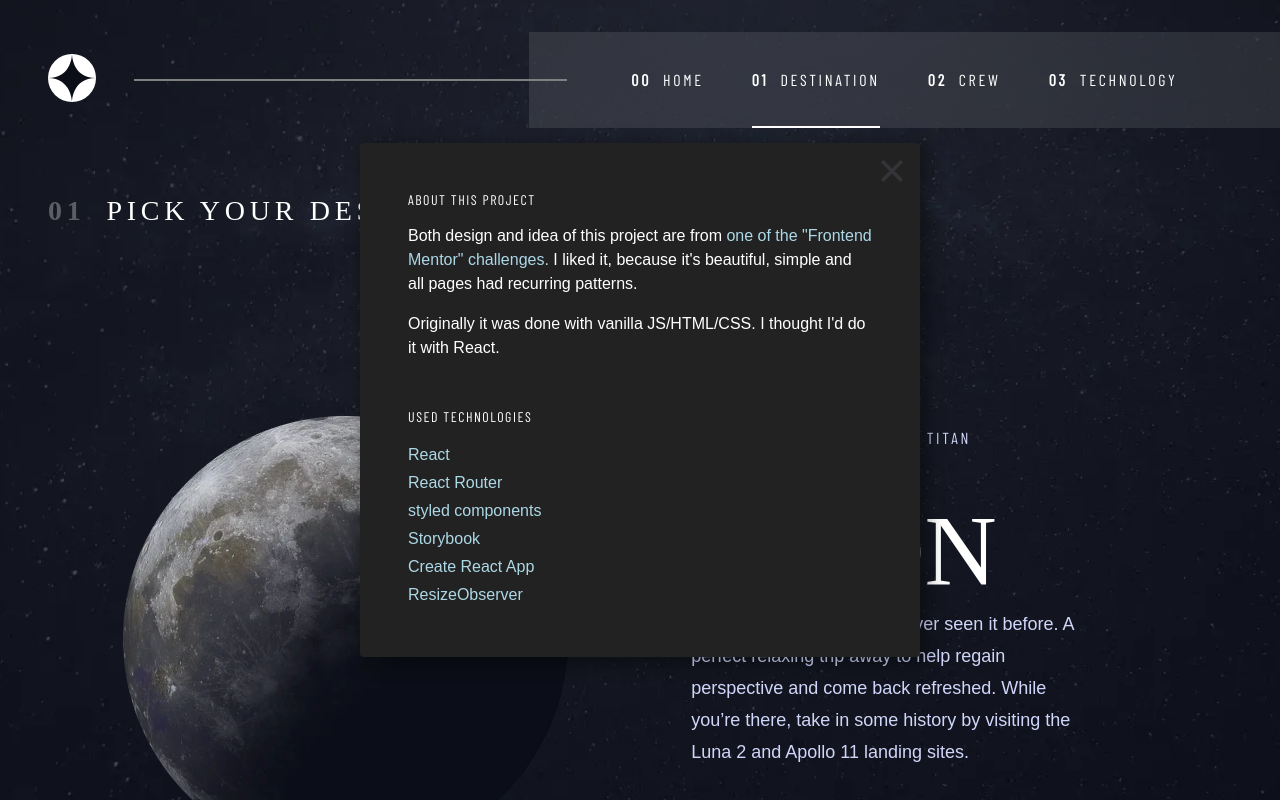
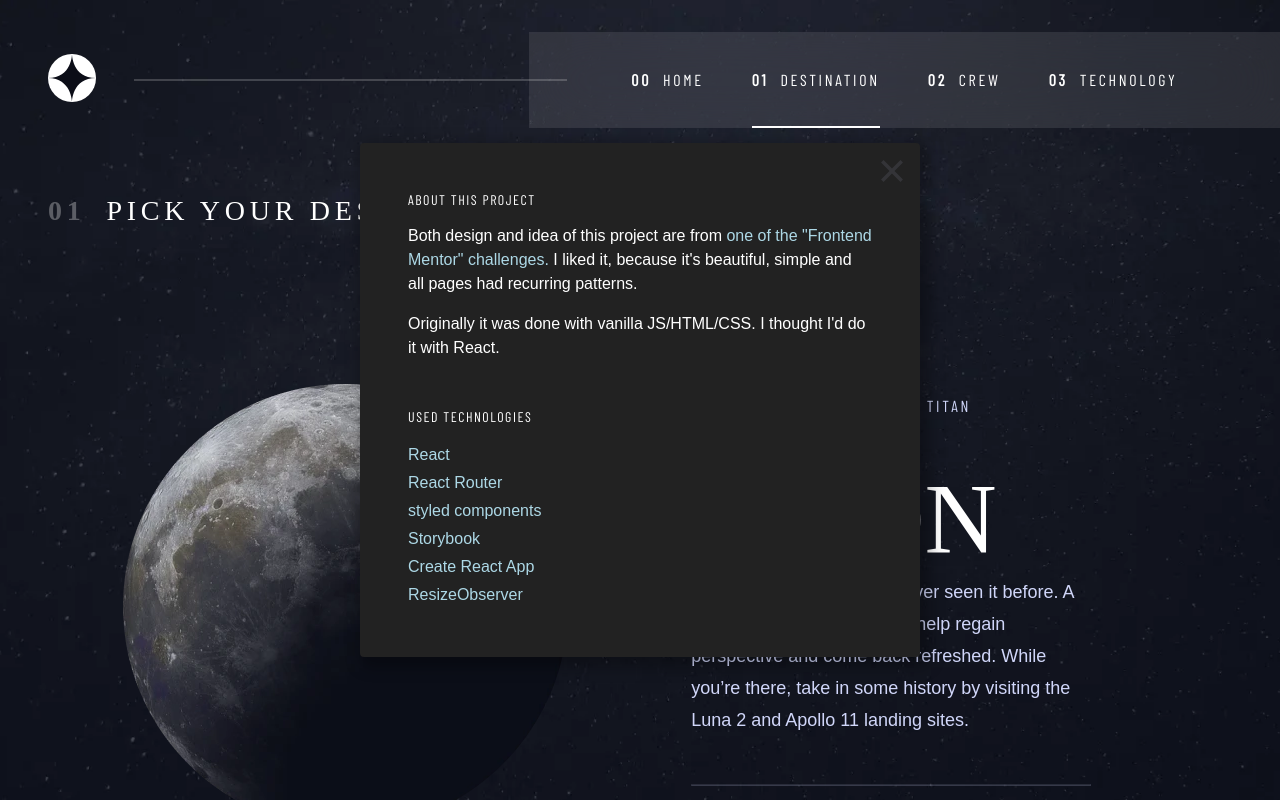
Before and after one commit to dmitri987/demo-space-travel, a React (Create React App) app: page /destination in a window 1280 px wide. Shown: the top 800 px of the page. Built offline with nearby package versions, Linux system fonts and the light colour scheme; a web font is replaced by a local one.

Commit message:
realign main content on all pages

```diff
--- a/src/components/Destination/DestinationPage.js
+++ b/src/components/Destination/DestinationPage.js
@@ -28,7 +28,7 @@ const Content = styled.div`
   grid-template-columns: 1fr 1fr;
   margin-inline: 8vw;
   justify-content: space-between;
-  margin-block-start: 10vw;
+  margin-block-start: 12vh;
   margin-block-end: 5rem;
   align-self: start;
   text-align: start;
--- a/src/components/Home/HomePage.js
+++ b/src/components/Home/HomePage.js
@@ -25,7 +25,7 @@ const Content = styled.section`
   gap: 10vw;
   align-items: center;
   justify-content: center;
-  margin-block-start: 8vw;
+  margin-block-start: 8vh;
   margin-block-end: 10rem;
   margin-inline: clamp(5rem, 10vw, 10rem);
   color: rgba(var(--color-white));
--- a/src/components/NavBar/NavBar.css
+++ b/src/components/NavBar/NavBar.css
@@ -140,7 +140,7 @@
   height: 0;
   flex-grow: 1;
   /* width: 100%; */
-  border-block: 1px solid grey;
+  border-block: 1px solid var(--menu-background-color);
   left: 3vw;
   /* margin-inline-start: 3vw;
   margin-inline-end: -3vw; */
```
